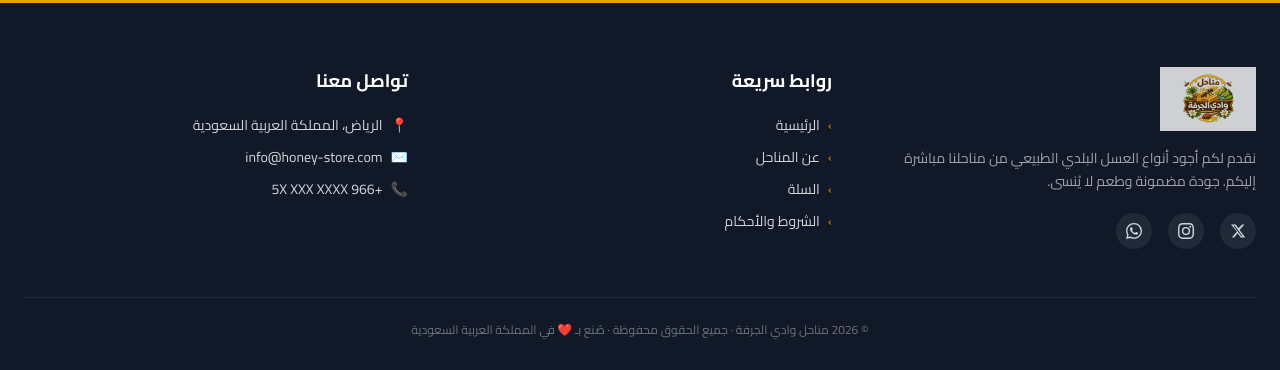
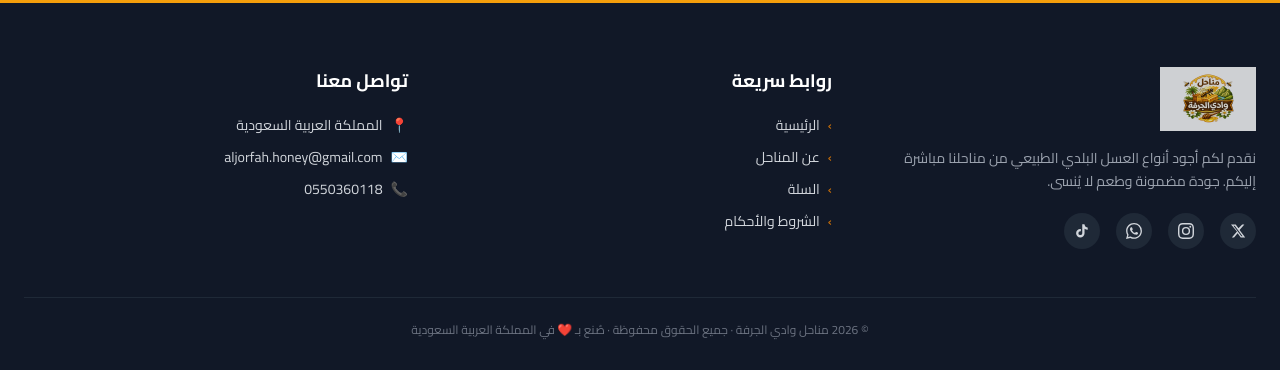
Before and after one commit to alghzwanik9/honey-store, a Laravel app: page /cart in a window 1280 px wide. Shown: the part 981-1351 px from the top of the page. Run offline with Laravel 12, Linux system fonts and the light colour scheme; data that the repository does not hold is empty; style sheets or scripts are compiled from the project's sources.

Commit message:
feat: remove WHY US section, add TikTok, update contact info, fix models PHPDoc

```diff
--- a/resources/views/components/layout.blade.php
+++ b/resources/views/components/layout.blade.php
@@ -246,6 +246,9 @@
                         <a href="#" class="w-9 h-9 rounded-full bg-gray-800 hover:bg-green-500 flex items-center justify-center transition-colors duration-300" title="واتساب">
                             <svg class="w-4 h-4 fill-current" viewBox="0 0 24 24"><path d="M17.472 14.382c-.297-.149-1.758-.867-2.03-.967-.273-.099-.471-.148-.67.15-.197.297-.767.966-.94 1.164-.173.199-.347.223-.644.075-.297-.15-1.255-.463-2.39-1.475-.883-.788-1.48-1.761-1.653-2.059-.173-.297-.018-.458.13-.606.134-.133.298-.347.446-.52.149-.174.198-.298.298-.497.099-.198.05-.371-.025-.52-.075-.149-.669-1.612-.916-2.207-.242-.579-.487-.5-.669-.51-.173-.008-.371-.01-.57-.01-.198 0-.52.074-.792.372-.272.297-1.04 1.016-1.04 2.479 0 1.462 1.065 2.875 1.213 3.074.149.198 2.096 3.2 5.077 4.487.709.306 1.262.489 1.694.625.712.227 1.36.195 1.871.118.571-.085 1.758-.719 2.006-1.413.248-.694.248-1.289.173-1.413-.074-.124-.272-.198-.57-.347m-5.421 7.403h-.004a9.87 9.87 0 01-5.031-1.378l-.361-.214-3.741.982.998-3.648-.235-.374a9.86 9.86 0 01-1.51-5.26c.001-5.45 4.436-9.884 9.888-9.884 2.64 0 5.122 1.03 6.988 2.898a9.825 9.825 0 012.893 6.994c-.003 5.45-4.437 9.884-9.885 9.884m8.413-18.297A11.815 11.815 0 0012.05 0C5.495 0 .16 5.335.157 11.892c0 2.096.547 4.142 1.588 5.945L.057 24l6.305-1.654a11.882 11.882 0 005.683 1.448h.005c6.554 0 11.89-5.335 11.893-11.893a11.821 11.821 0 00-3.48-8.413z"/></svg>
                         </a>
+                        <a href="#" class="w-9 h-9 rounded-full bg-gray-800 hover:bg-black flex items-center justify-center transition-colors duration-300" title="تيك توك">
+                            <svg class="w-4 h-4 fill-current" viewBox="0 0 24 24"><path d="M19.59 6.69a4.83 4.83 0 01-3.77-4.25V2h-3.45v13.67a2.89 2.89 0 01-2.88 2.5 2.89 2.89 0 01-2.89-2.89 2.89 2.89 0 012.89-2.89c.28 0 .54.04.79.1V9.01a6.27 6.27 0 00-.79-.05 6.34 6.34 0 00-6.34 6.34 6.34 6.34 0 006.34 6.34 6.34 6.34 0 006.33-6.34V8.67a8.18 8.18 0 004.78 1.52V6.74a4.85 4.85 0 01-1.01-.05z"/></svg>
+                        </a>
                     </div>
                 </div>
                 <div>
@@ -261,13 +264,13 @@
                     <h3 class="text-white font-bold text-lg mb-5">تواصل معنا</h3>
                     <ul class="space-y-3 text-sm">
                         <li class="flex items-center gap-2 justify-center md:justify-start">
-                            <span class="text-amber-500">📍</span> الرياض، المملكة العربية السعودية
+                            <span class="text-amber-500">📍</span> المملكة العربية السعودية
                         </li>
                         <li class="flex items-center gap-2 justify-center md:justify-start">
-                            <span class="text-amber-500">✉️</span> info@honey-store.com
+                            <span class="text-amber-500">✉️</span> aljorfah.honey@gmail.com
                         </li>
                         <li class="flex items-center gap-2 justify-center md:justify-start">
-                            <span class="text-amber-500">📞</span> +966 5X XXX XXXX
+                            <span class="text-amber-500">📞</span> <a href="tel:+966550360118" class="hover:text-amber-400 transition">0550360118</a>
                         </li>
                     </ul>
                 </div>
--- a/resources/views/home.blade.php
+++ b/resources/views/home.blade.php
@@ -264,8 +264,8 @@
 
     </section>
 
-    {{-- ===== WHY US SECTION ===== --}}
-    @if(!request('category') && !request('search'))
+    {{-- WHY US SECTION REMOVED --}}
+    @if(false)
     <section class="bg-gray-900 text-white py-16 mt-8" dir="rtl">
         <div class="container mx-auto px-4">
             <h2 class="text-2xl md:text-3xl font-black text-center mb-12">
```
Also changed, not shown: app/Models/Order.php (+16 -0 lines).
